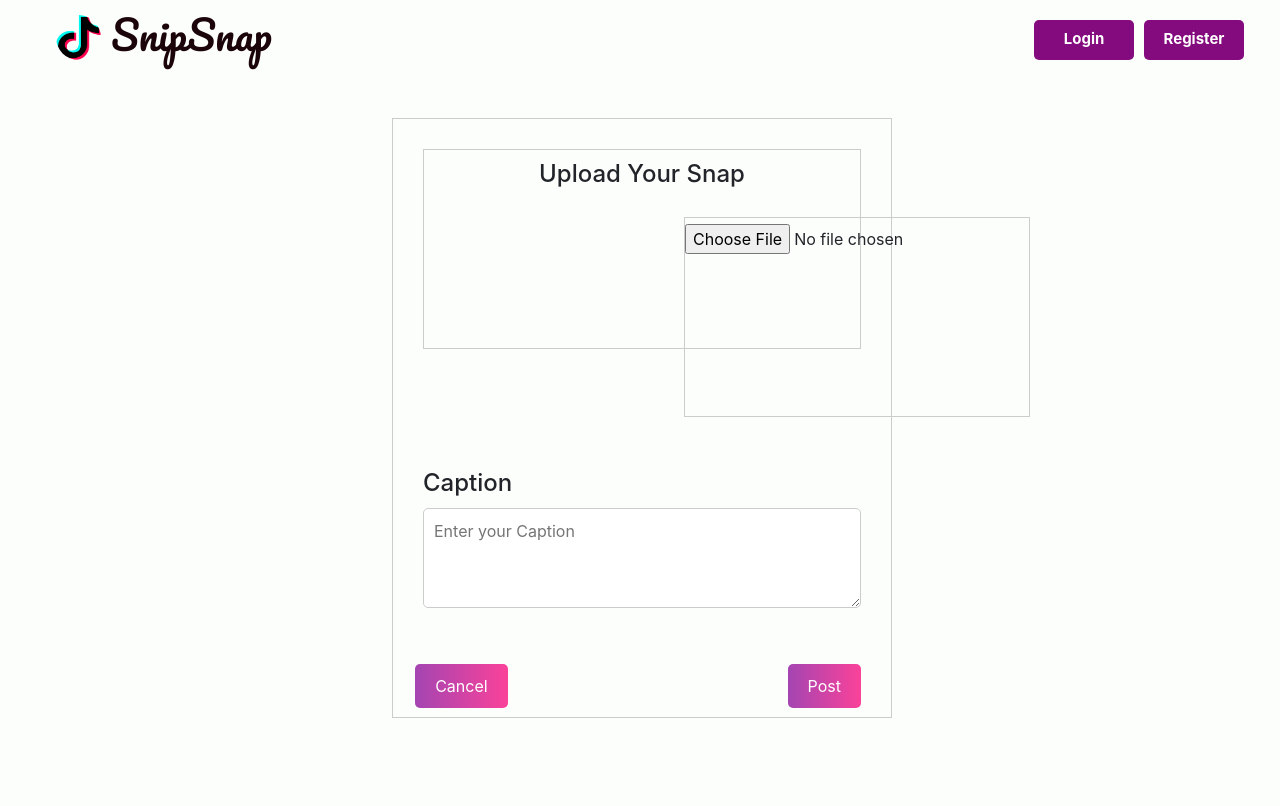
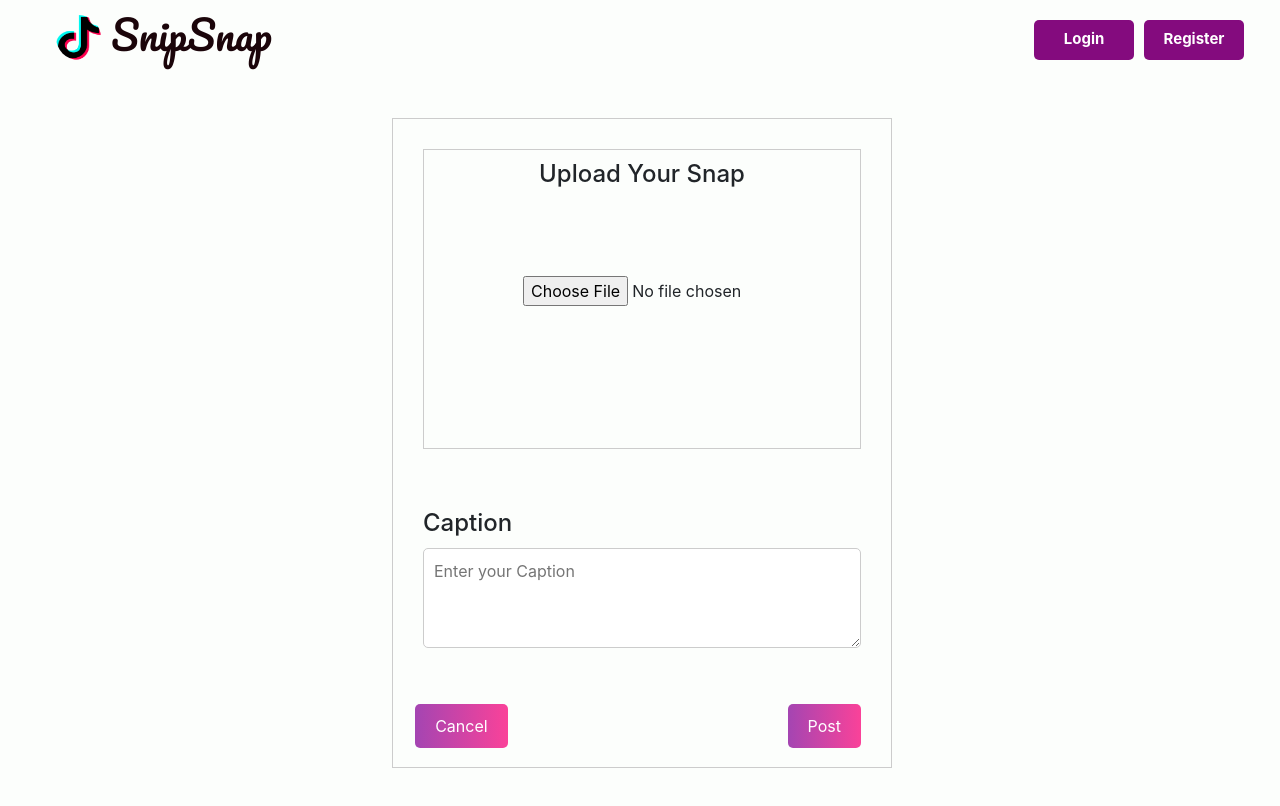
Before and after one commit to hardik-pratap-singh/Snip-Snap, a React (Create React App) app in the folder client/: page /upload in a window 1280 px wide. Built offline with nearby package versions, Linux system fonts and the light colour scheme; a web font is replaced by a local one.

Commit message:
Improved UI of Add posts

```diff
--- a/client/package.json
+++ b/client/package.json
@@ -12,9 +12,11 @@
     "react-dom": "^18.2.0",
     "react-hot-toast": "^2.4.0",
     "react-icons": "^4.8.0",
+    "react-loader-spinner": "^5.3.4",
     "react-player": "^2.12.0",
     "react-router-dom": "^6.10.0",
     "react-scripts": "5.0.1",
+    "react-spinners": "^0.13.8",
     "react-toastify": "^9.1.2",
     "web-vitals": "^2.1.4"
   },
--- a/client/src/components/AddPost/Postform.css
+++ b/client/src/components/AddPost/Postform.css
@@ -12,7 +12,7 @@
     margin-bottom: 20px;
     width: 500px;
     padding: 30px;
-    height: 600px;
+    height: 650px;
     border: 1px solid #ccc;
   }
 
@@ -20,7 +20,7 @@
     display: flex;
     flex-direction: column;
     align-items: center;
-    height: 200px;
+    height: 300px;
     border: 1px solid #ccc;
   }
 
@@ -29,12 +29,13 @@
   }
 
   .postformuploadbtn {
-    margin-top: 20px;
-    margin-left: 430px;
+    margin-top: 30px;
+    margin-left: 0px;
+    height: 30px;
   }
 
   .postformcaptiondiv {
-    margin-top: 120px;
+    margin-top: 60px;
   }
 
   .postformcaptionlabel {
@@ -107,3 +108,23 @@
 
 
   }
+
+  .upload_widget_react_player{
+    position: relative;
+    top: -43px;
+    left: 0;
+  }
+
+  .postformuploaddiv2 {
+    display: flex;
+    flex-direction: column;
+    align-items: center;
+    height: 100px;
+    /* border: 1px solid #ccc; */
+    margin-top: 20px;
+  }
+  .upload_widget_input_vid{
+    position: relative;
+    left: 53px;
+    top: 29px;
+  }
--- a/client/src/components/AddPost/UploadWidget.jsx
+++ b/client/src/components/AddPost/UploadWidget.jsx
@@ -40,13 +40,82 @@
 
 // export default UploadWidget;
 
-import React, { useState } from "react";
+// import React, { useState } from "react";
+// import ReactPlayer from "react-player";
+
+// export default function App(props) {
+//   const [vid, setVid] = useState("");
+
+//   const {func} = props ;
+
+//   const postDetails = (pic) => {
+//     if (pic === undefined) {
+//       alert("Not Found");
+
+//       return;
+//     }
+
+//     try {
+//       const data = new FormData();
+//       data.append("file", pic);
+//       data.append("upload_preset", "Short_video");
+//       data.append("cloud_name", "dcmqewoxn");
+
+//       fetch("https://api.cloudinary.com/v1_1/dcmqewoxn/video/upload", {
+//         method: "POST",
+//         body: data
+//       })
+//         .then((res) => res.json())
+//         .then((data) => {
+//           setVid(data.url);
+//           func(data.url);
+//           console.log(data);
+//         })
+//         .catch((err) => {
+//           console.log(err);
+//         });
+//     } catch (error) {
+//       console.log(error);
+//     }
+//   };
+
+//   return (
+//     // <div className="App">
+//       <div className="postformuploaddiv">
+//       {(!vid) ?
+//         <input
+//           type="file"
+//           accept="video/*"
+//           style={{ margin: "6px 0px" }}
+//           name="pic"
+//           onChange={(e) => {
+//             postDetails(e.target.files[0]);
+//           }}
+//         />
+//         :
+//           <ReactPlayer url={`${vid}`} playing={true} loop={true} />
+//         // </div>
+
+// }
+
+
+
+//     </div>
+//   );
+// }
+
+
+import React, { useEffect, useState } from "react";
 import ReactPlayer from "react-player";
+import { RingLoader } from "react-spinners";
 
 export default function App(props) {
   const [vid, setVid] = useState("");
+  const [loading, setLoading] = useState(false);
 
   const {func} = props ;
+
+
 
   const postDetails = (pic) => {
     if (pic === undefined) {
@@ -55,7 +124,9 @@ export default function App(props) {
       return;
     }
 
+    setLoading(true);
     try {
+
       const data = new FormData();
       data.append("file", pic);
       data.append("upload_preset", "Short_video");
@@ -63,43 +134,58 @@ export default function App(props) {
 
       fetch("https://api.cloudinary.com/v1_1/dcmqewoxn/video/upload", {
         method: "POST",
-        body: data
+        body: data,
+
       })
+
+
         .then((res) => res.json())
         .then((data) => {
           setVid(data.url);
           func(data.url);
           console.log(data);
+          setLoading(false)
         })
         .catch((err) => {
           console.log(err);
+          setLoading(false)
         });
     } catch (error) {
       console.log(error);
+      setLoading(false)
     }
+
   };
 
   return (
     // <div className="App">
-      <div className="postformuploaddiv">
-      {(!vid) ?
+      <div className="postformuploaddiv2">
+      {
+
+
+      //  {isLoading ? <div>Loading...</div> : null}
+
+        (!vid) ?
+
+        (loading)?<RingLoader color="#bc36d6" /> :
         <input
+        className="upload_widget_input_vid"
         type="file"
         accept="video/*"
-          style={{ margin: "6px 0px" }}
+        style={{ margin: "0px 0px" }}
         name="pic"
         onChange={(e) => {
           postDetails(e.target.files[0]);
         }}
       />
-        :
-          <ReactPlayer url={`${vid}`} playing={true} loop={true} />
-        // </div>
+        :<>
+        <ReactPlayer url={`${vid}`} playing={true} loop={true} className="upload_widget_react_player" playingwidth="418px" height="200px" controls={false} />
+        </>
+      }
 
-}
+    </div>
 
 
 
-    </div>
   );
 }
```
Also changed, not shown: 1 other file (tests, documents, lock files or other folders). Lines whose indentation alone changed are shown as unchanged.
